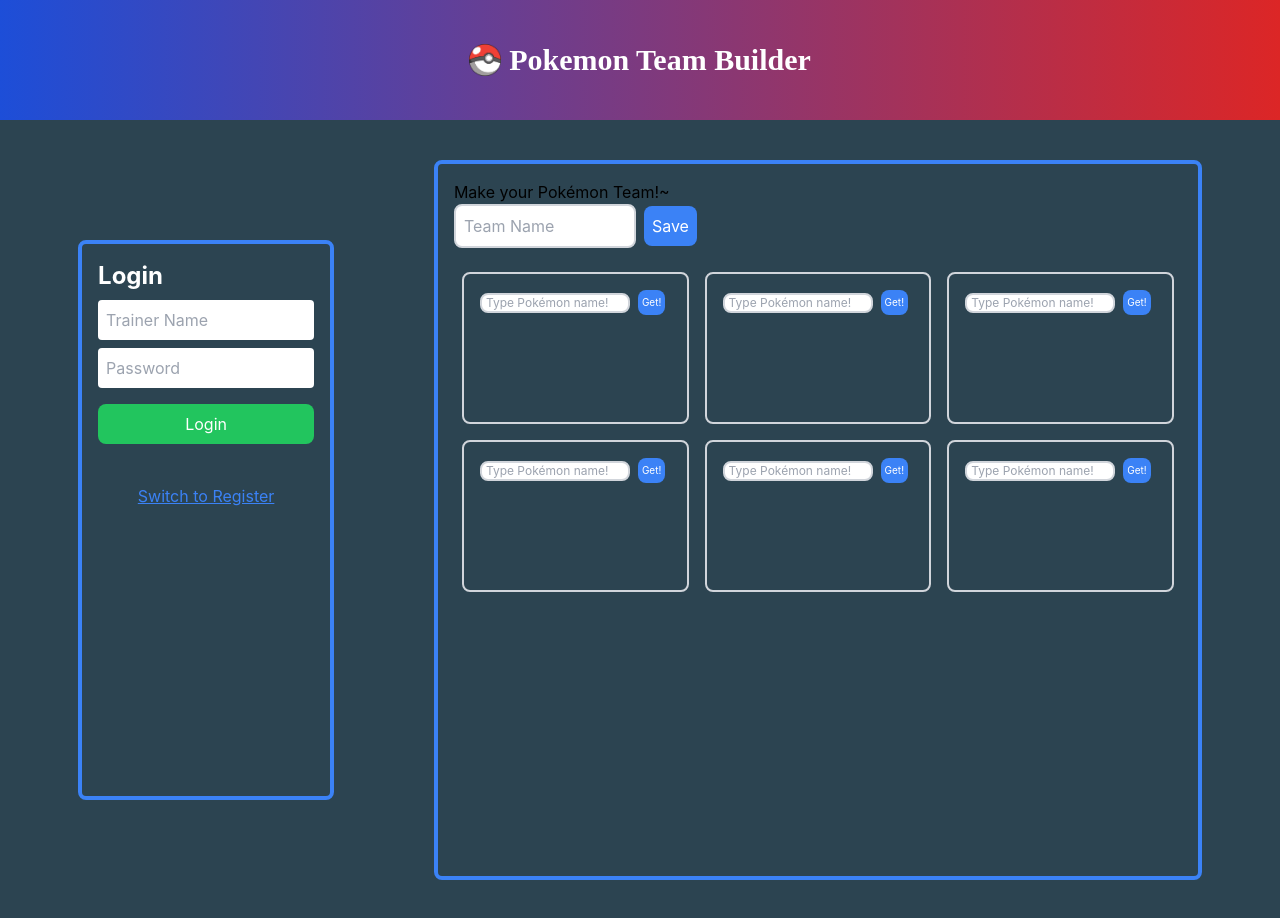
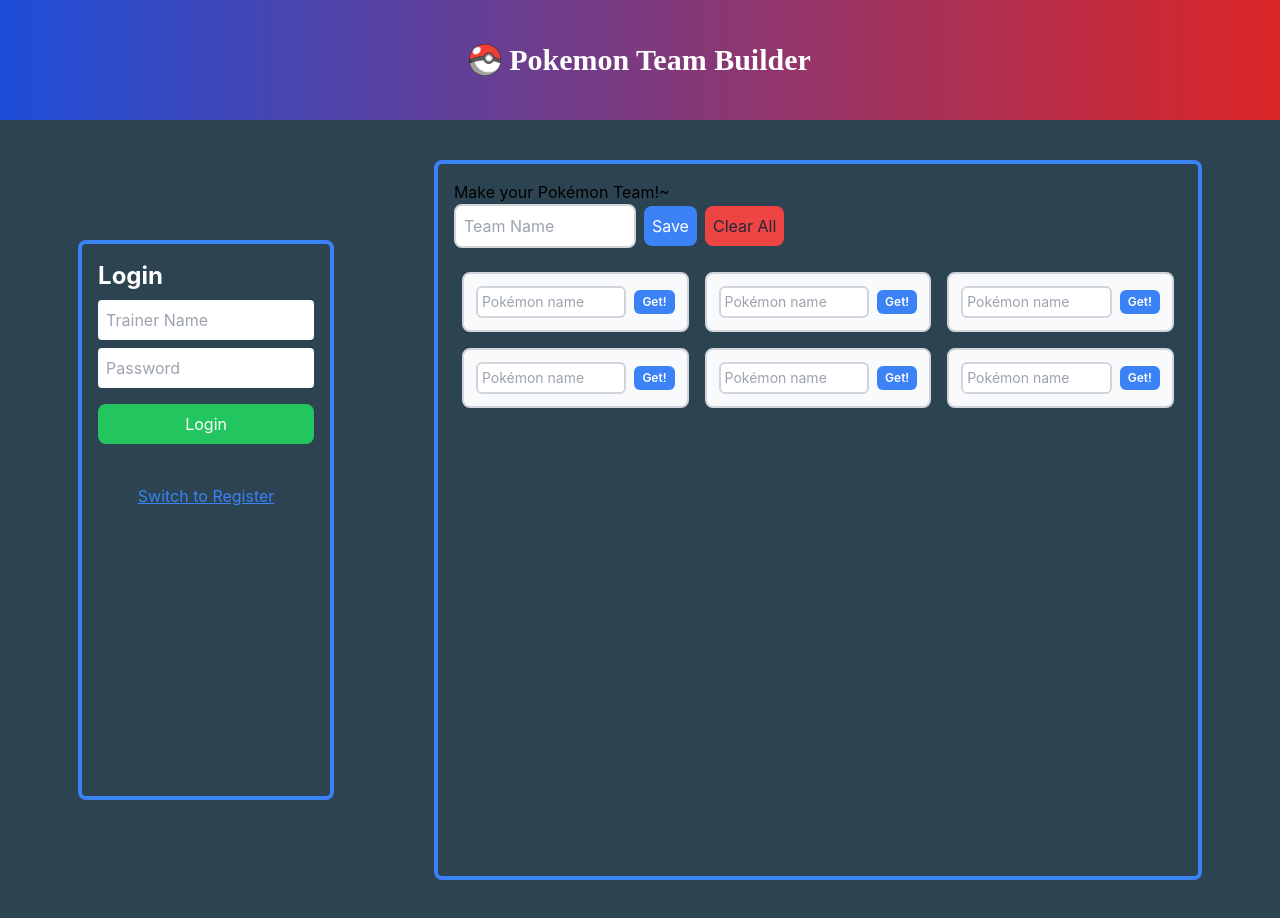
Before and after one commit to ACwolf55/Pokemon-team-builder-hooks, a React (Create React App) app: page / in a window 1280 px wide. Built offline with nearby package versions, Linux system fonts and the light colour scheme; a web font is replaced by a local one.

Commit message:
feat: add per-slot clear button and clear-all functionality with reset key pattern

```diff
--- a/src/components/Header.tsx
+++ b/src/components/Header.tsx
@@ -1,15 +1,17 @@
-
+import { Link } from "react-router-dom";
 
 const Header = () => {
   return (
     <header className="bg-gradient-to-r from-blue-700 to-red-600 w-full h-[15vh] flex items-center justify-center text-white px-4">
-    <img src="./pokeball.png" className="h-8 w-8 mr-2" alt="Pokeball" />
-    <h1 className="text-3xl font-bold">Pokemon Team Builder</h1>
-</header>
+      <Link
+        to="/"
+        className="flex items-center hover:opacity-80 transition"
+      >
+        <img src="./pokeball.png" className="h-8 w-8 mr-2" alt="Pokeball" />
+        <h1 className="text-3xl font-bold">Pokemon Team Builder</h1>
+      </Link>
+    </header>
+  );
+};
 
-
-
-  )
-}
-
-export default Header
+export default Header;
--- a/src/components/NewPokemon.tsx
+++ b/src/components/NewPokemon.tsx
@@ -8,20 +8,18 @@
 
 const NewPokemon: FC<NewPokemonProps> = ({ pokemon, setPokemon }) => {
   const [inputPokemon, setInputPokemon] = useState("");
-  // const [pokemonData, setPokemonData] = useState({});
   const [sprite, setSprite] = useState("");
-  const [hp, setHp] = useState(null);
-  const [attack, setAttack] = useState(null);
-  const [defense, setDefense] = useState(null);
-  const [specialAttack, setSpecialAttack] = useState(null);
-  const [specialDefense, setSpecialDefense] = useState(null);
-  const [speed, setSpeed] = useState(null);
+  const [hp, setHp] = useState<number | null>(null);
+  const [attack, setAttack] = useState<number | null>(null);
+  const [defense, setDefense] = useState<number | null>(null);
+  const [specialAttack, setSpecialAttack] = useState<number | null>(null);
+  const [specialDefense, setSpecialDefense] = useState<number | null>(null);
+  const [speed, setSpeed] = useState<number | null>(null);
 
   const getPokemon = () => {
     axios
       .get(`https://pokeapi.co/api/v2/pokemon/${inputPokemon.toLowerCase()}`)
       .then((res) => {
-        console.log(res.data);
         setSprite(res.data.sprites.front_default);
         setHp(res.data.stats[0].base_stat);
         setAttack(res.data.stats[1].base_stat);
@@ -30,53 +28,73 @@
         setSpecialDefense(res.data.stats[4].base_stat);
         setSpeed(res.data.stats[5].base_stat);
       })
-      .catch(() => alert("pokemon not found or server error"));
+      .catch(() => alert("Pokémon not found or server error"));
+  };
+
+  const clearPokemon = () => {
+    setInputPokemon("");
+    setPokemon("");
+    setSprite("");
+    setHp(null);
+    setAttack(null);
+    setDefense(null);
+    setSpecialAttack(null);
+    setSpecialDefense(null);
+    setSpeed(null);
   };
 
   return (
     <div className="w-full sm:w-1/2 lg:w-1/3 p-2">
-      <div className="border-2 border-gray-300 rounded-lg p-4 h-20 lg:h-[9.5rem]">
-        <div className="w-full sm:w-1/2 lg:w-1/3">
-          <div className="flex items-center space-x-2">
+      <div className="border-2 border-gray-300 rounded-lg p-3 bg-slate-50">
+        <div className="flex items-center gap-2">
           <input
             type="text"
-              placeholder="Type Pokémon name!"
+            placeholder="Pokémon name"
             value={inputPokemon}
-              onChange={(e) =>{
-                setInputPokemon(e.target.value)
-                setPokemon(e.target.value)}
-              }
-              // className="p-2 border-2 border-gray-300 rounded-lg focus:outline-none focus:border-blue-500 w-[200px] h-[25px] text-sm"
-               className="p-1 border-2 border-gray-300 rounded-lg focus:outline-none focus:border-blue-500 w-[150px] h-[20px] text-xs"
+            onChange={(e) => {
+              setInputPokemon(e.target.value);
+              setPokemon(e.target.value);
+            }}
+            className="flex-1 min-w-0 p-1 text-sm border-2 border-gray-300 rounded-md focus:outline-none focus:border-blue-500"
           />
           <button
             onClick={getPokemon}
-        //       className="bg-blue-500 text-white p-1 rounded-lg
-        // w-[50px] h-[30px] text-xs"
-        className="bg-blue-500 text-white p-1 rounded-lg w-[40px] h-[25px] text-[10px]"
+            className="shrink-0 bg-blue-500 hover:bg-blue-600 text-white text-xs font-semibold px-2 py-1 rounded-md transition"
           >
             Get!
           </button>
         </div>
-          {!speed && !sprite ? null : (
-            <div className="mt-2 w-[255px] h-[133px] overflow-auto flex flex-row justify-around font-['Press_Start_2P'] text-[#d0d7de]">
-              <div>
-              <h4 className=" font-bold">{inputPokemon.charAt(0).toUpperCase() + inputPokemon.slice(1).toLowerCase()}</h4>
-              <img src={sprite} />
+
+        {sprite && (
+          <div className="mt-2 flex items-start gap-3">
+            <div className="text-center">
+              <h4 className="text-xs font-bold capitalize text-gray-800">
+                {inputPokemon}
+              </h4>
+              <img
+                src={sprite}
+                alt={inputPokemon}
+                className="w-16 h-16 mx-auto"
+              />
+              <button
+                onClick={clearPokemon}
+                className="mt-1 text-[10px] shrink-0 text-white text-xs hover:underline bg-red-500 hover:bg-red-600 font-semibold px-2 py-1 rounded-md transition"
+              >
+                Clear
+              </button>
             </div>
-              <ul className="text-[10px]">
+            <ul className="text-[10px] text-gray-700 leading-tight">
               <li>HP: {hp}</li>
               <li>Attack: {attack}</li>
               <li>Defense: {defense}</li>
-                <li>Special Attack: {specialAttack}</li>
-                <li>Special Defense: {specialDefense}</li>
+              <li>Sp. Attack: {specialAttack}</li>
+              <li>Sp. Defense: {specialDefense}</li>
               <li>Speed: {speed}</li>
             </ul>
           </div>
         )}
       </div>
     </div>
-    </div>
   );
 };
 
--- a/src/components/NewPokemonTeam.tsx
+++ b/src/components/NewPokemonTeam.tsx
@@ -1,27 +1,24 @@
-import React,{useState,useEffect} from 'react'
-import NewPokemon from './NewPokemon'
-import axios, { AxiosResponse } from 'axios'
+import React, { useState, useEffect } from "react";
+import NewPokemon from "./NewPokemon";
+import axios, { AxiosResponse } from "axios";
 
 const NewPokemonTeam = () => {
-  const [teamName, setTeamName] = useState('');
-  const [pokemon1, setPokemon1] = useState('');
-  const [pokemon2, setPokemon2] = useState('');
-  const [pokemon3, setPokemon3] = useState('');
-  const [pokemon4, setPokemon4] = useState('');
-  const [pokemon5, setPokemon5] = useState('');
-  const [pokemon6, setPokemon6] = useState('');
-  const [trainerId, setTrainerId] = useState('');
-  const [sessionTrainerId,setSessionTrainerId] = useState<number | null>(null)
+  const [teamName, setTeamName] = useState("");
+  const [pokemon1, setPokemon1] = useState("");
+  const [pokemon2, setPokemon2] = useState("");
+  const [pokemon3, setPokemon3] = useState("");
+  const [pokemon4, setPokemon4] = useState("");
+  const [pokemon5, setPokemon5] = useState("");
+  const [pokemon6, setPokemon6] = useState("");
+  const [trainerId, setTrainerId] = useState("");
+  const [sessionTrainerId, setSessionTrainerId] = useState<number | null>(null);
+  const [resetKey, setResetKey] = useState(0);
 
-  useEffect(()=>{
-
-  },[])
-
+  useEffect(() => {}, []);
 
   const savePokemonTeam: () => void = () => {
-
     interface PokemonTeamResponse {
-        message: string
+      message: string;
     }
 
     let trainerId = Number(sessionStorage.getItem("trainerId"));
@@ -32,25 +29,51 @@
       return;
     }
 
-      const newTeam = {trainerId,teamName,pokemon1,pokemon2,pokemon3,pokemon4,pokemon5,pokemon6}
+    const newTeam = {
+      trainerId,
+      teamName,
+      pokemon1,
+      pokemon2,
+      pokemon3,
+      pokemon4,
+      pokemon5,
+      pokemon6,
+    };
 
-      console.log(newTeam)
+    console.log(newTeam);
 
-      axios.post<PokemonTeamResponse>("http://localhost:8080/pokemon-teams/pokemon_team", newTeam,  {
+    axios
+      .post<PokemonTeamResponse>(
+        "http://localhost:8080/pokemon-teams/pokemon_team",
+        newTeam,
+        {
           headers: {
-        Authorization: `Bearer ${token}`
-      }
-    } )
+            Authorization: `Bearer ${token}`,
+          },
+        },
+      )
       .then((res: AxiosResponse<PokemonTeamResponse>) => {
         console.log(res.data);
         alert("Team saved successfully!");
+        clearAll();
       })
       .catch((error: any) => {
-          alert(`Error: ${error.response?.status || 'Unknown status'} - ${error.message}`);
+        alert(
+          `Error: ${error.response?.status || "Unknown status"} - ${error.message}`,
+        );
       });
   };
 
-
+  const clearAll = () => {
+    setTeamName("");
+    setPokemon1("");
+    setPokemon2("");
+    setPokemon3("");
+    setPokemon4("");
+    setPokemon5("");
+    setPokemon6("");
+    setResetKey((k) => k + 1); // bumps child keys → React remounts each NewPokemon fresh
+  };
 
   return (
     <div className="lg:w-[60vw] w-full lg:h-[90vh] h-auto border-4 border-blue-500 rounded-lg p-4">
@@ -60,23 +83,32 @@
           type="text"
           placeholder="Team Name"
           value={teamName}
-            onChange={(e)=>setTeamName(e.target.value)}
+          onChange={(e) => setTeamName(e.target.value)}
           className="w-1/4 p-2 border-2 border-gray-300 rounded-lg focus:outline-none focus:border-blue-500"
         />
-        <button onClick={savePokemonTeam} className="bg-blue-500 text-white p-2 rounded-lg">Save</button>
+        <button
+          onClick={savePokemonTeam}
+          className="bg-blue-500 text-white p-2 rounded-lg"
+        >
+          Save
+        </button>
+        <button
+          onClick={clearAll}
+          className="bg-red-500 hover:bg-red-600 text-gray-800 p-2 rounded-lg"
+        >
+          Clear All
+        </button>
       </div>
       <div className="flex flex-wrap justify-between">
-      <NewPokemon pokemon={pokemon1} setPokemon={setPokemon1} />
-      <NewPokemon pokemon={pokemon2} setPokemon={setPokemon2} />
-      <NewPokemon pokemon={pokemon3} setPokemon={setPokemon3} />
-      <NewPokemon pokemon={pokemon4} setPokemon={setPokemon4} />
-      <NewPokemon pokemon={pokemon5} setPokemon={setPokemon5} />
-      <NewPokemon pokemon={pokemon6} setPokemon={setPokemon6} />
+      <NewPokemon key={`pkm-1-${resetKey}`} pokemon={pokemon1} setPokemon={setPokemon1} />
+      <NewPokemon key={`pkm-2-${resetKey}`} pokemon={pokemon2} setPokemon={setPokemon2} />
+      <NewPokemon key={`pkm-3-${resetKey}`} pokemon={pokemon3} setPokemon={setPokemon3} />
+      <NewPokemon key={`pkm-4-${resetKey}`} pokemon={pokemon4} setPokemon={setPokemon4} />
+      <NewPokemon key={`pkm-5-${resetKey}`} pokemon={pokemon5} setPokemon={setPokemon5} />
+      <NewPokemon key={`pkm-6-${resetKey}`} pokemon={pokemon6} setPokemon={setPokemon6} />
       </div>
     </div>
+  );
+};
 
-
-  )
-}
-
-export default NewPokemonTeam
+export default NewPokemonTeam;
--- a/src/components/RegLoginNav.tsx
+++ b/src/components/RegLoginNav.tsx
@@ -29,7 +29,13 @@
       })
       .catch((err) => {
         console.error(err);
-        alert(`Error: ${err.response.status} - ${err.response.data}`);
+        if (err.response?.status === 401) {
+          alert("Wrong trainer name or password.");
+        } else {
+          alert(
+            `Error: ${err.response?.status || "unknown"} - ${err.response?.data || "something went wrong"}`
+          );
+        }
       });
   };
 
@@ -45,7 +51,13 @@
       })
       .catch((err) => {
         console.error(err);
-        alert(`Error: ${err.response.status} - ${err.response.data}`);
+        if (err.response?.status === 409) {
+          alert("That trainer name is already taken. Try another.");
+        } else {
+          alert(
+            `Error: ${err.response?.status || "unknown"} - ${err.response?.data || "something went wrong"}`
+          );
+        }
       });
   };
 
```
Lines whose indentation alone changed are shown as unchanged.
